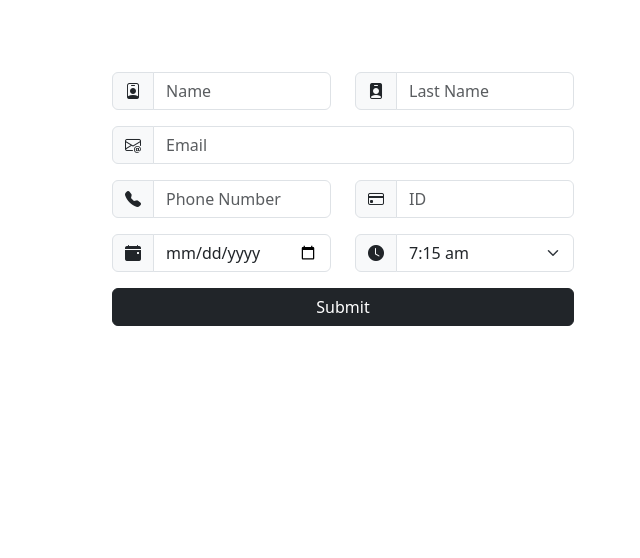
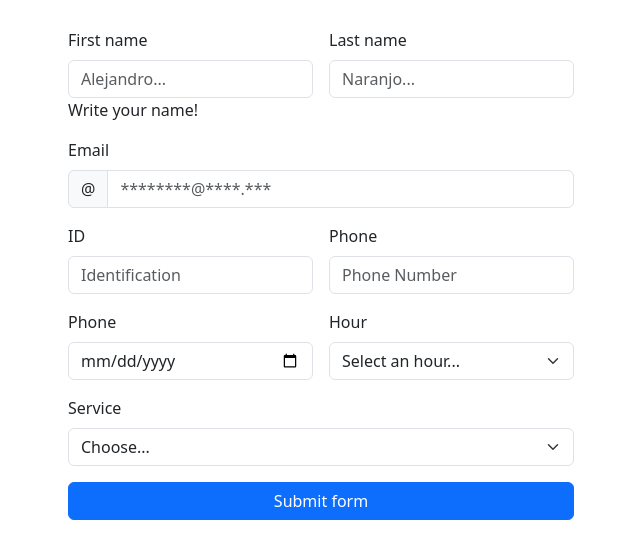
Before and after one commit to andresha20/Cuidando_tus_mascotas, a plain HTML site: page index.html in a window 1280 px wide. Shown: the whole page, without its empty margins (42-682 px from the left). Drawn offline with nearby package versions, Linux system fonts and the light colour scheme.

Commit message:
Validaciones basicas

```diff
--- a/assets/JS/index.js
+++ b/assets/JS/index.js
@@ -0,0 +1,19 @@
+(() => {
+    'use strict'
+
+    // Fetch all the forms we want to apply custom Bootstrap validation styles to
+    const forms = document.querySelectorAll('.needs-validation')
+
+    // Loop over them and prevent submission
+    Array.from(forms).forEach(form => {
+      form.addEventListener('submit', event => {
+        if (!form.checkValidity()) {
+          event.preventDefault()
+          event.stopPropagation()
+
+        }
+
+        form.classList.add('was-validated')
+      }, false)
+    })
+  })()
--- a/index.html
+++ b/index.html
@@ -11,79 +11,86 @@
 </head>
 <body>
     <section class="container">
-        <div class="row m-5">
+        <div class="row m-1">
             <div class="col-12 col-md-6 p-4">
-                <form>
-                    <div class="row">
-                        <div class="col-12 col-md-6">
-                            <div class="input-group mb-3">
-                                <span class="input-group-text" id="basic-addon1">
-                                    <i class="bi bi-person-badge"></i>
-                                </span>
-                                <input type="text" class="form-control" placeholder="Name" id="userName">
+                <form class="row g-3 needs-validation" novalidate>
+                    <div class="col-md-6">
+                      <label for="validationCustom01" class="form-label">First name</label>
+                      <input type="text" class="form-control" id="userName" placeholder="Alejandro..." required>
+                      <div class="invalidFeedback">
+                        Write your name!
                       </div>
                     </div>
-                        <div class="col-12 col-md-6">
-                            <div class="input-group mb-3">
-                                <span class="input-group-text" id="basic-addon1">
-                                    <i class="bi bi-person-badge-fill"></i>
-                                </span>
-                                <input type="text" class="form-control" placeholder="Last Name" id="userLastName">
+                    <div class="col-md-6">
+                      <label for="validationCustom02" class="form-label">Last name</label>
+                      <input type="text" class="form-control" id="userLastName" placeholder="Naranjo..." required>
+                      <div class="invalid-feedback">
+                        Write your last name!
+                      </div>
+                    </div>
+                    <div class="col-md-12">
+                      <label for="validationCustomUsername" class="form-label">Email</label>
+                      <div class="input-group has-validation">
+                        <span class="input-group-text" id="inputGroupPrepend">@</span>
+                        <input type="email" class="form-control" id="userEmail" aria-describedby="inputGroupPrepend" placeholder="********@****.***" required>
+                        <div class="invalid-feedback">
+                          Please write a valid email.
                         </div>
                       </div>
                     </div>
-                    <div class="row">
-                        <div class="col-12">
-                            <div class="input-group mb-3">
-                                <span class="input-group-text" id="basic-addon1">
-                                    <i class="bi bi-envelope-at"></i>
-                                </span>
-                                <input type="email" id="userEmail" class="form-control" placeholder="Email" aria-label="Username" aria-describedby="basic-addon1">
+                    <div class="col-md-6">
+                      <label for="validationCustom03" class="form-label">ID</label>
+                      <input type="number" class="form-control" id="userID" placeholder="Identification" required>
+                      <div class="invalid-feedback">
+                        Please provide a valid ID.
                       </div>
                     </div>
-                    </div>
-                    <div class="row">
-                        <div class="col-12 col-md-6">
-                            <div class="input-group mb-3">
-                                <span class="input-group-text" id="basic-addon1">
-                                    <i class="bi bi-telephone-fill"></i>
-                                </span>
-                                <input type="number" id="userPhone" class="form-control" placeholder="Phone Number" aria-label="Username" aria-describedby="basic-addon1">
+                    <div class="col-md-6">
+                        <label for="validationCustom03" class="form-label">Phone</label>
+                        <input type="number" class="form-control" id="userPhone" placeholder="Phone Number" required>
+                        <div class="invalid-feedback">
+                          Please provide a valid Phone.
                         </div>
                       </div>
-                        <div class="col-12 col-md-6">
-                            <div class="input-group mb-3">
-                                <span class="input-group-text" id="basic-addon1">
-                                    <i class="bi bi-credit-card"></i>
-                                </span>
-                                <input type="number" id="userID" class="form-control" placeholder="ID" aria-label="Username" aria-describedby="basic-addon1">
+                    <div class="col-md-6">
+                        <label for="validationCustom03" class="form-label">Phone</label>
+                        <input type="date" class="form-control" id="userDate" required>
+                        <div class="invalid-feedback">
+                          Please select a date.
                         </div>
                     </div>
-                    </div>
-                    <div class="row">
-                        <div class="col-12 col-md-6">
-                            <div class="input-group mb-3">
-                                <span class="input-group-text" id="basic-addon1">
-                                    <i class="bi bi-calendar-event-fill"></i>
-                                </span>
-                                <input type="date" id="date" class="form-control" placeholder="fecha" aria-label="Username" aria-describedby="basic-addon1">
-                            </div>
-
-                        </div>
-                        <div class="col-12 col-md-6">
-                            <div class="input-group mb-3">
-                                <span class="input-group-text" id="basic-addon1">
-                                    <i class="bi bi-clock-fill"></i>
-                                </span>
-                                <select id="hour" class="form-select" aria-label="Default select example">
-                                    <option selected value="7:15 am">7:15 am</option>
-                                    <option value="8:15 am">8:15 am</option>
-                                    <option value="9:15 am">9:15 am</option>
+                    <div class="col-md-6">
+                      <label for="validationCustom05" class="form-label">Hour</label>
+                      <select class="form-select" id="userHour" required>
+                        <option selected disabled value="">Select an hour...</option>
+                        <option value="1">7:15 am</option>
+                        <option value="2">8:15 am</option>
+                        <option value="3">9:15 am</option>
+                        <option value="4">10:15 am</option>
+                        <option value="5">11:15 am</option>
+                        <option value="6">12:15 am</option>
+                        <option value="7">13:15 am</option>
+                        <option value="8">14:15 am</option>
                       </select>
+                      <div class="invalid-feedback">
+                        Please select an hour.
                       </div>
                     </div>
+                    <div class="col-md-12">
+                        <label for="validationCustom04" class="form-label">Service</label>
+                        <select class="form-select" id="userService" required>
+                          <option selected disabled value="">Choose...</option>
+                          <option value="1">Full Clean</option>
+                          <option value="2">Stylish Cut</option>
+                          <option value="3">Puntica Cut</option>
+                        </select>
+                        <div class="invalid-feedback">
+                          Please select a service.
                         </div>
-                    <input type="submit" class=" btn btn-dark w-100" value="Submit" id="btn_submit">
+                      </div>
+                    <div class="col-12">
+                      <button class="btn btn-primary w-100" type="submit" id="btn_submit">Submit form</button>
+                    </div>
                   </form>
             </div>
             <div class="col-12 col-md-6"></div>
```
Lines whose indentation alone changed are shown as unchanged.
